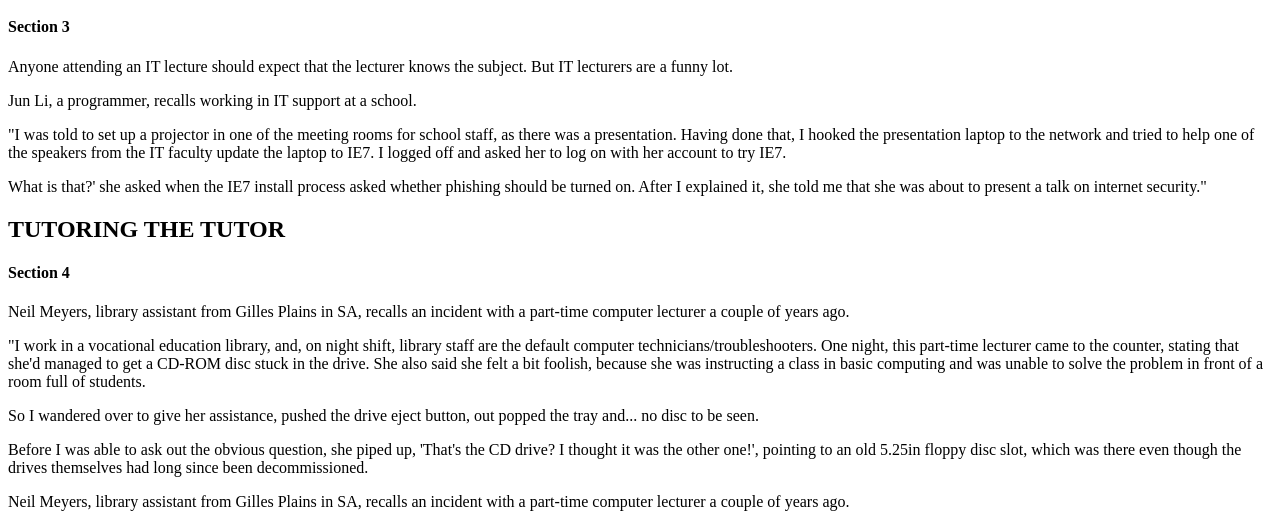
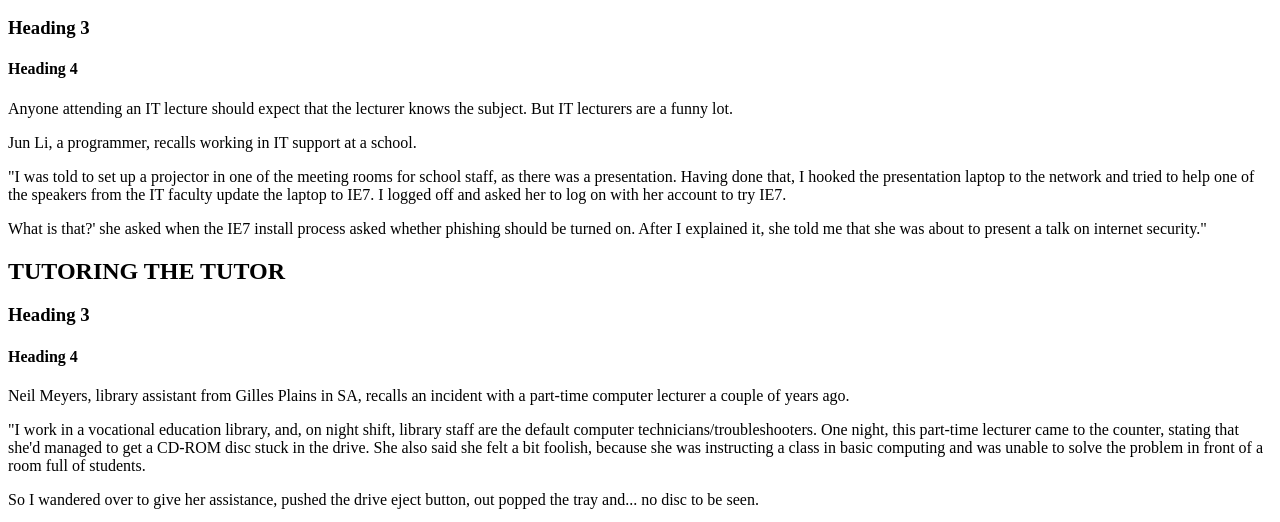
Before and after one commit to isabelleliang0/C4Prog-WT-25S2-Porfolio-IL, a plain HTML site: page phase-1/phase-1.html in a window 1280 px wide. Shown: the part 653-1175 px from the top of the page. Drawn offline with Linux system fonts and the light colour scheme.

Commit message:
fix: added h4 addressing feedback

```diff
--- a/phase-1/phase-1.html
+++ b/phase-1/phase-1.html
@@ -71,7 +71,8 @@
           <h2>THAT'S MY LECTURE</h2>
         </header>
         <section>
-          <h4>Section 3</h4>
+          <h3>Heading 3</h3>
+          <h4>Heading 4</h4>
           <p>
             Anyone attending an IT lecture should expect that the lecturer knows
             the subject. But IT lecturers are a funny lot.
@@ -101,7 +102,8 @@
           <h2>TUTORING THE TUTOR</h2>
         </header>
         <section>
-          <h4>Section 4</h4>
+          <h3>Heading 3</h3>
+          <h4>Heading 4</h4>
 
           <p>
             Neil Meyers, library assistant from Gilles Plains in SA, recalls an
```
